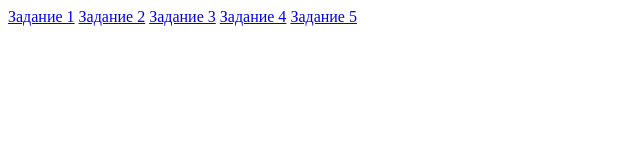
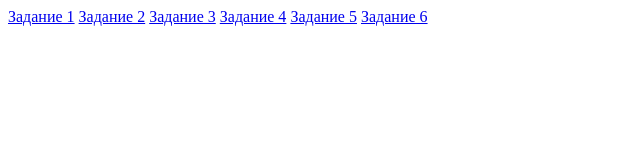
Before and after one commit to AriVoll/AriVoll.github.io, a plain HTML site: page index.html in a window 1280 px wide. Shown: the full height of the page, 0-640 px from the left. Drawn offline with Linux system fonts and the light colour scheme.

Commit message:
index.html

```diff
--- a/index.html
+++ b/index.html
@@ -11,6 +11,7 @@
     <a href="/лаб3/задание3.html">Задание 3</a>
     <a href="/лаб4/задание4.html">Задание 4</a>
     <a href="/лаб5/задание5.html">Задание 5</a>
+    <a href="/лаб6/задание6.html">Задание 6</a>
 </body>
 
 </html>
```
